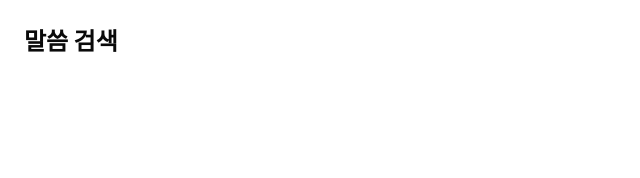
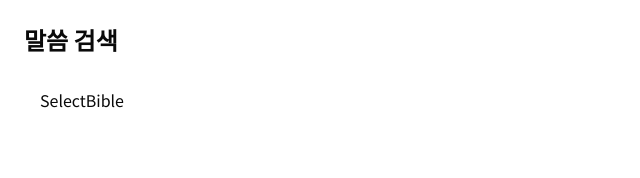
Before and after one commit to NamKiJoon/YeshuaAI, a Next.js app: page /search in a window 1280 px wide. Shown: the top 178 px of the page, without its empty margins (0-640 px from the left). Built offline with nearby package versions, Linux system fonts and the light colour scheme.

Commit message:
Fix: SelectBible 수정 중

```diff
--- a/src/components/search/SelectBible.tsx
+++ b/src/components/search/SelectBible.tsx
@@ -6,5 +6,5 @@ import { bibleMeta, BibleBookMeta } from "@/data/bibleMeta";
 import { getSearch } from "@/utils/search/getSearch";
 
 export const SelectBible = () => {
-  return <div className="p-4 space-y-4"></div>;
+  return <div className="p-4 space-y-4">SelectBible</div>;
 };
```
